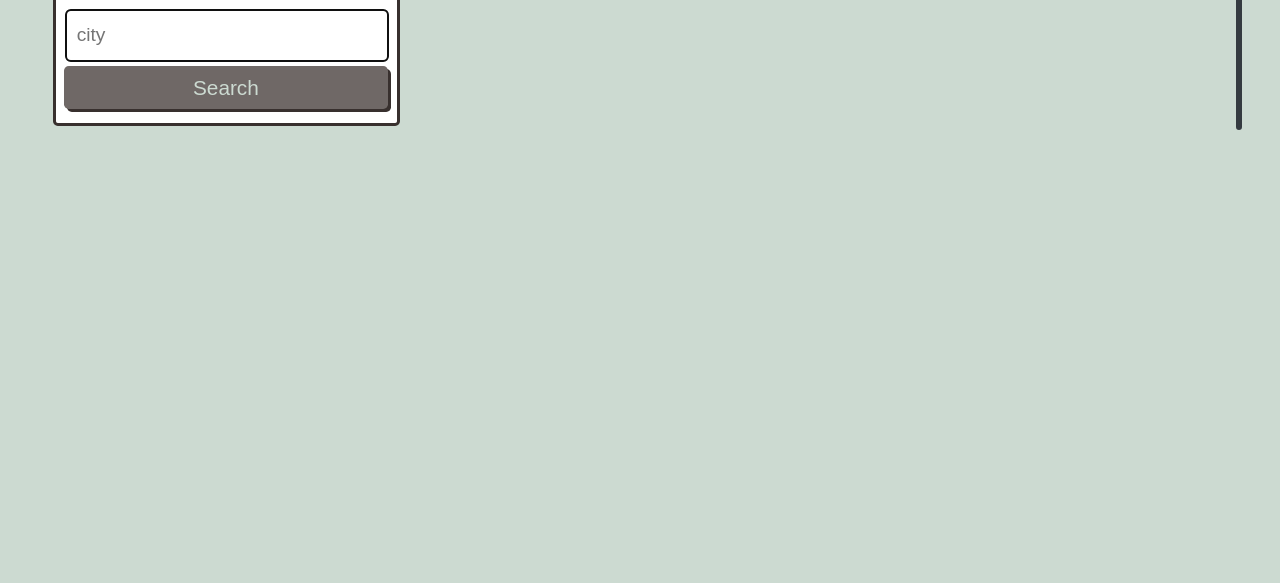
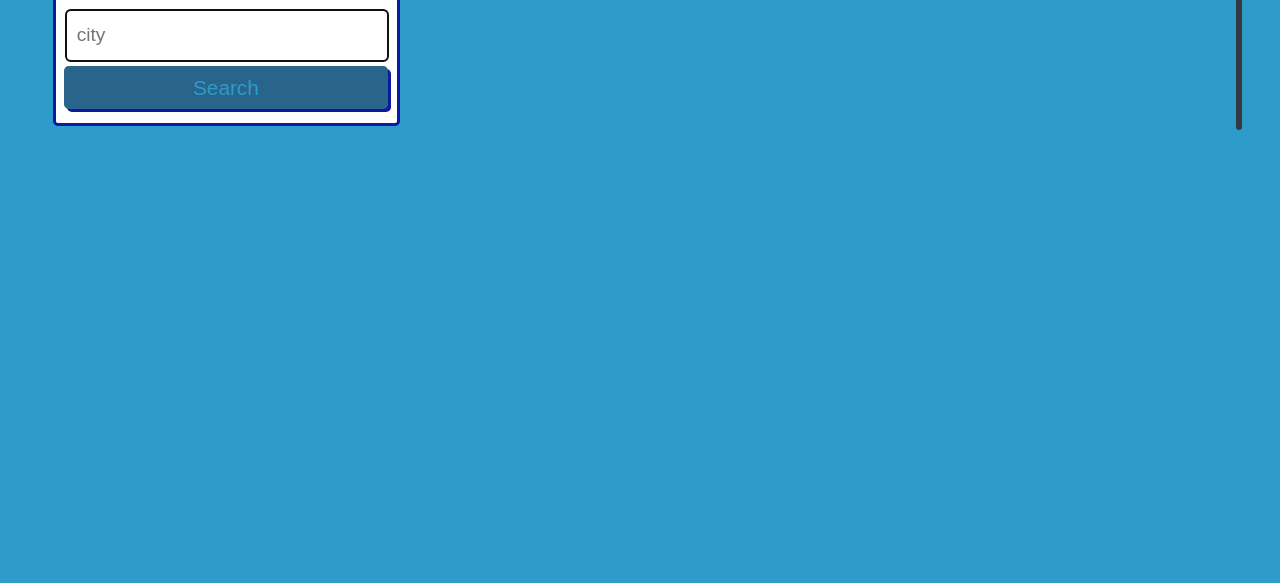
Before and after one commit to orcunSarmis/Weather-Dashboard, a plain HTML site: page assets/index.html in a window 1280 px wide. Shown: the part 217-800 px from the top of the page. Drawn offline with nearby package versions, Linux system fonts and the light colour scheme.

Commit message:
Style and colors added

```diff
--- a/assets/css/style.css
+++ b/assets/css/style.css
@@ -1,9 +1,9 @@
 :root {
-    --primary: #ccdad1;
-    --secondary: #9caea9;
-    --tertiary: #788585;
-    --light-dark: #6f6866;
-    --dark: #38302e;
+    --primary: #2e9cca;
+    --secondary: #b23850;
+    --tertiary: #aaabb8;
+    --light-dark: #29648a;
+    --dark: #0d19a3;
     --border-radius: 0.3rem;
   }
 
--- a/assets/js/script.js
+++ b/assets/js/script.js
@@ -31,10 +31,8 @@ function getApi(requestUrl) {
         if (response.ok){
             response.json().then(function (data) {
                 console.log(data);
-                cardHeaderEl.innerHTML = data.city.name;
-                weatherContainerEl.innerHTML = data.list[0].main.temp;
-                weatherContainerEl.innerHTML = data.list[0].main.humidity;
-                weatherContainerEl.innerHTML = data.list[0].wind.speed;
+                weatherContainerEl.innerHTML = "<h1>" + data.city.name + "</h1><h3>Temp: " + data.list[0].main.temp + "</h3><h3>Humidity: " + data.list[0].main.humidity + "</h3><h3>Wind Speed: " + data.list[0].wind.speed + "</h3>";
+
                 console.log("Temp:", data.list[0].main.temp,
                 "Humidity:", data.list[0].main.humidity,
                 "Wind speed:", data.list[0].wind.speed
```
